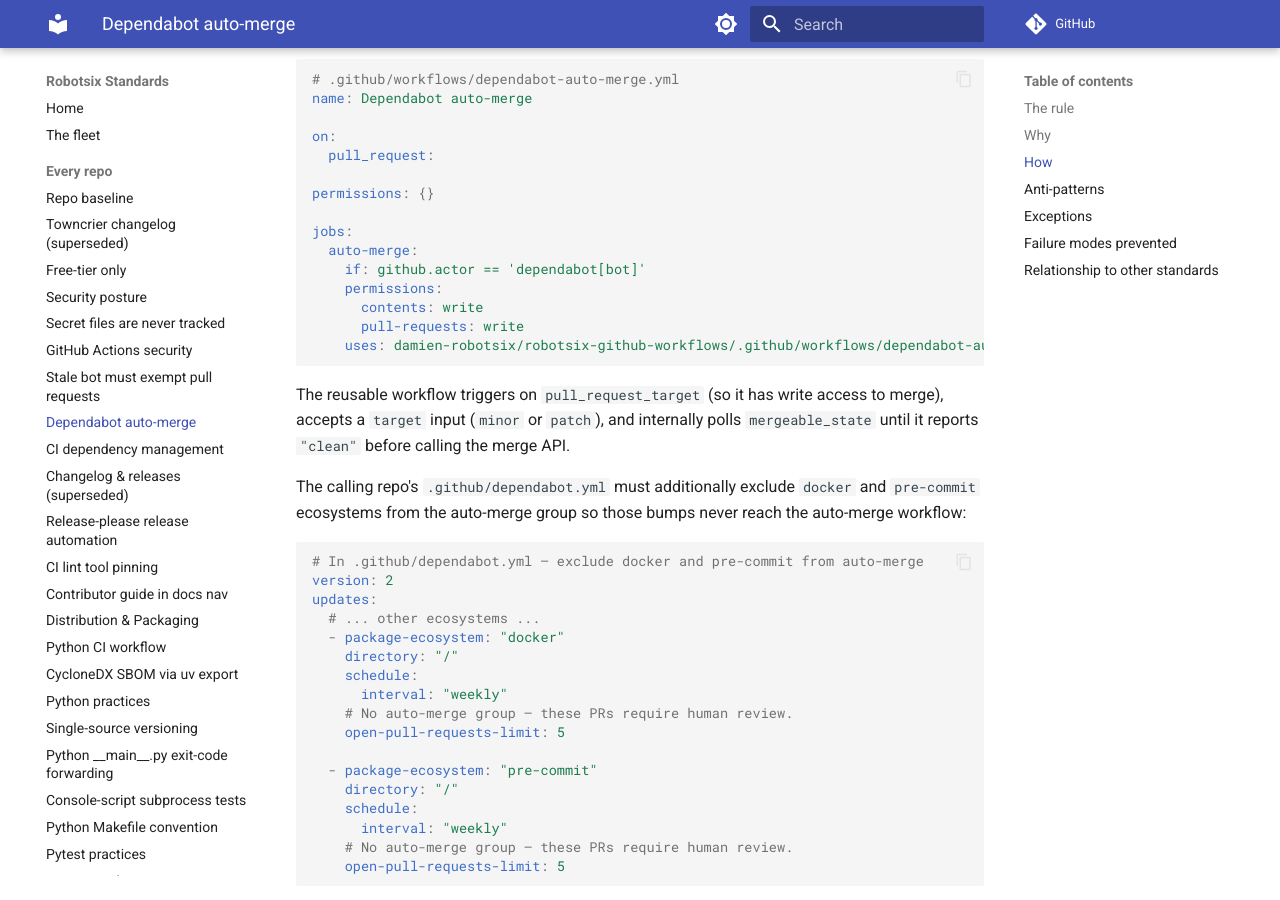
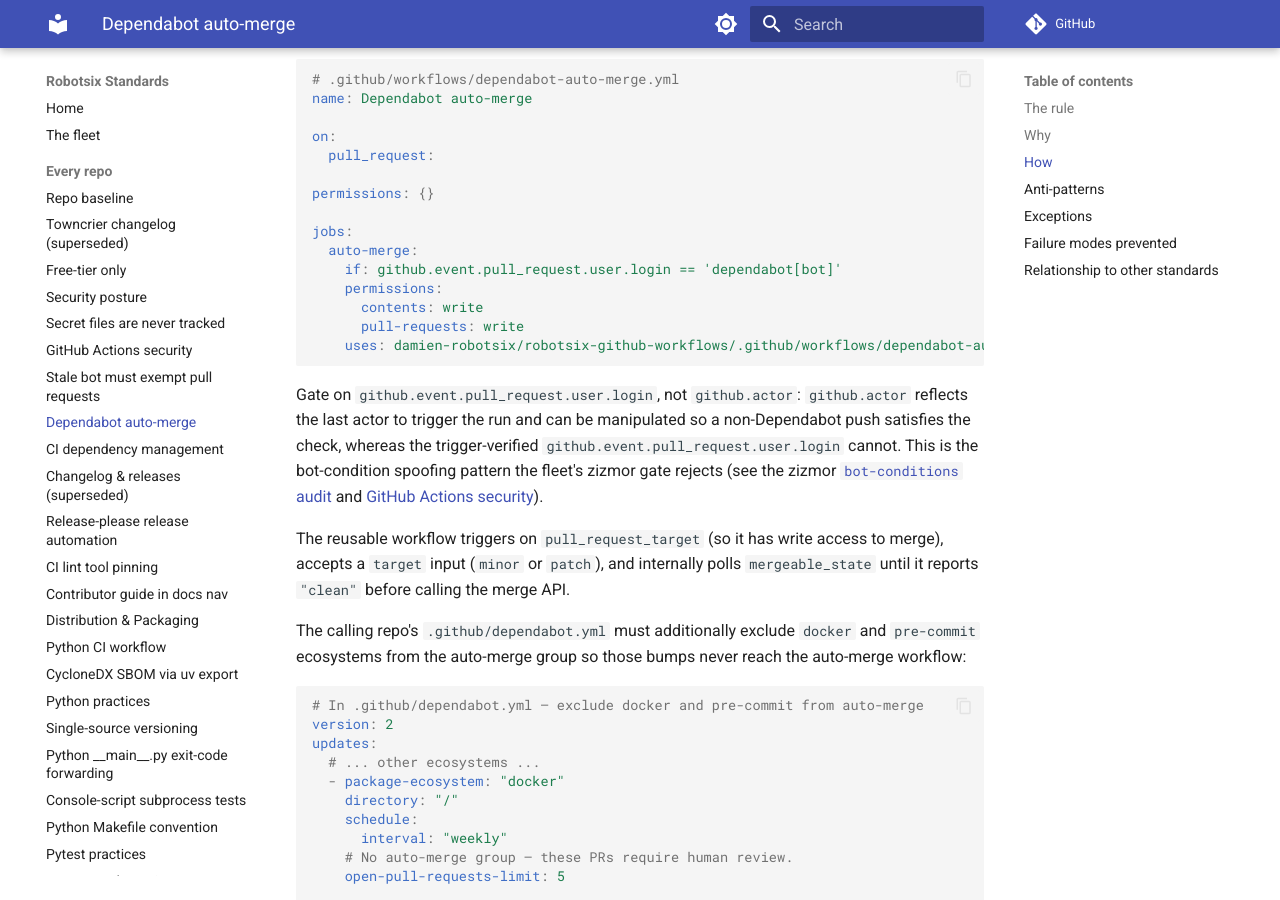
Before and after one commit to damien-robotsix/robotsix-standards, an MkDocs documentation site: the page built from docs/dependabot-auto-merge.md, in a window 1280 px wide and 900 px high, scrolled down 1638 px. Built offline with MkDocs 1.6.1 and Material for MkDocs 9.7.7, drawn with Linux system fonts in a browser that asks for light colours; comment, search, counter and statistics services are not loaded.

Commit message:
chore: DEPENDABOT-AUTO-MERGE: canonical caller example teaches the spoofable `github.actor == 'dependabot[bot]'` bot-check that the fleet's zizmor standard forbids (20260915T101734Z-dependabot-auto-merge-canonical-caller-e-9e8a)

````diff
--- a/docs/dependabot-auto-merge.md
+++ b/docs/dependabot-auto-merge.md
@@ -79,12 +79,20 @@
 
 jobs:
   auto-merge:
-    if: github.actor == 'dependabot[bot]'
+    if: github.event.pull_request.user.login == 'dependabot[bot]'
     permissions:
       contents: write
       pull-requests: write
     uses: damien-robotsix/robotsix-github-workflows/.github/workflows/dependabot-auto-merge.yml@<pinned-sha>
 ```
+
+Gate on `github.event.pull_request.user.login`, not `github.actor`:
+`github.actor` reflects the last actor to trigger the run and can be
+manipulated so a non-Dependabot push satisfies the check, whereas the
+trigger-verified `github.event.pull_request.user.login` cannot. This is the
+bot-condition spoofing pattern the fleet's zizmor gate rejects (see the
+zizmor [`bot-conditions` audit](https://woodruffw.github.io/zizmor/audits/)
+and [GitHub Actions security](github-actions-security.md)).
 
 The reusable workflow triggers on `pull_request_target` (so it has write
 access to merge), accepts a `target` input (`minor` or `patch`), and
````
